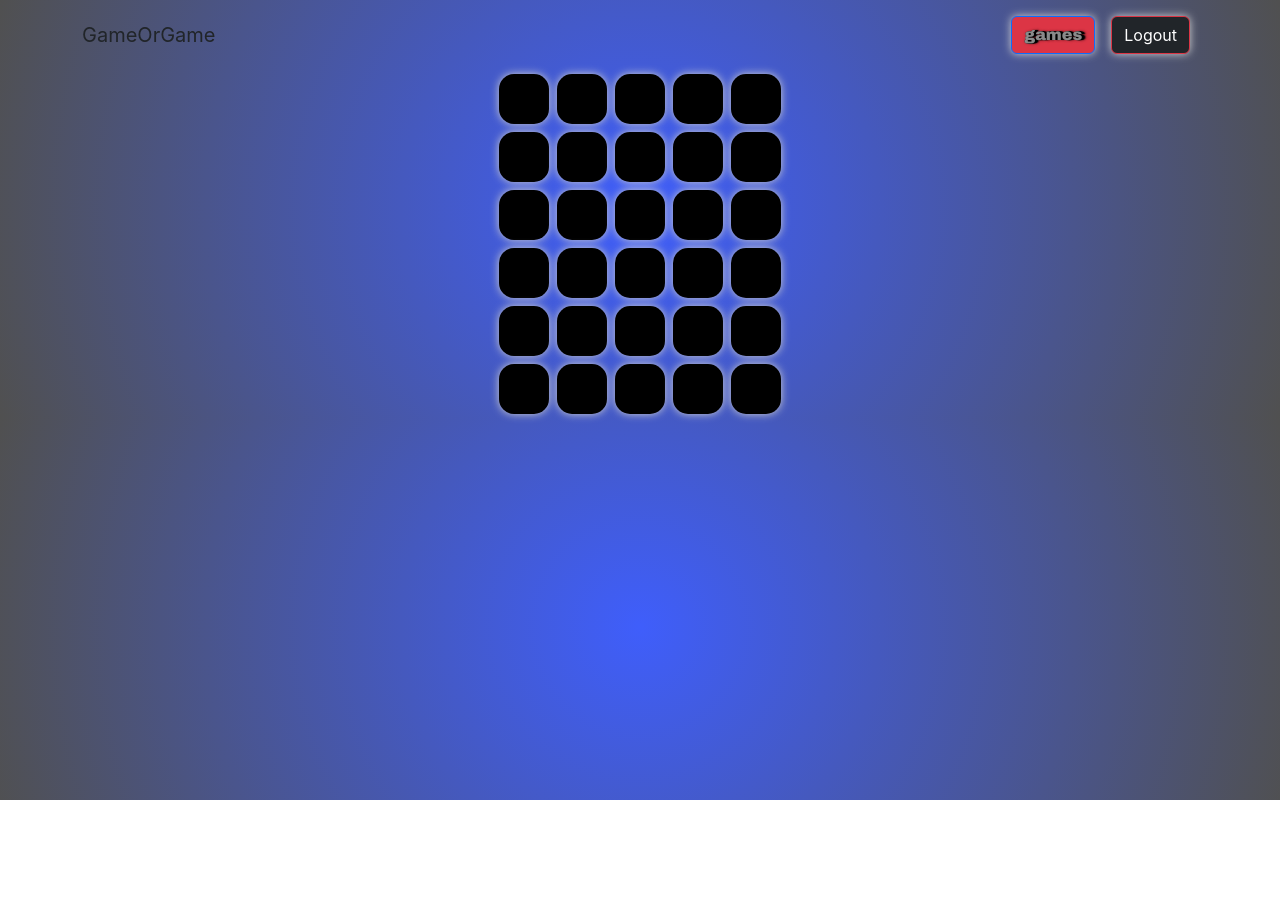
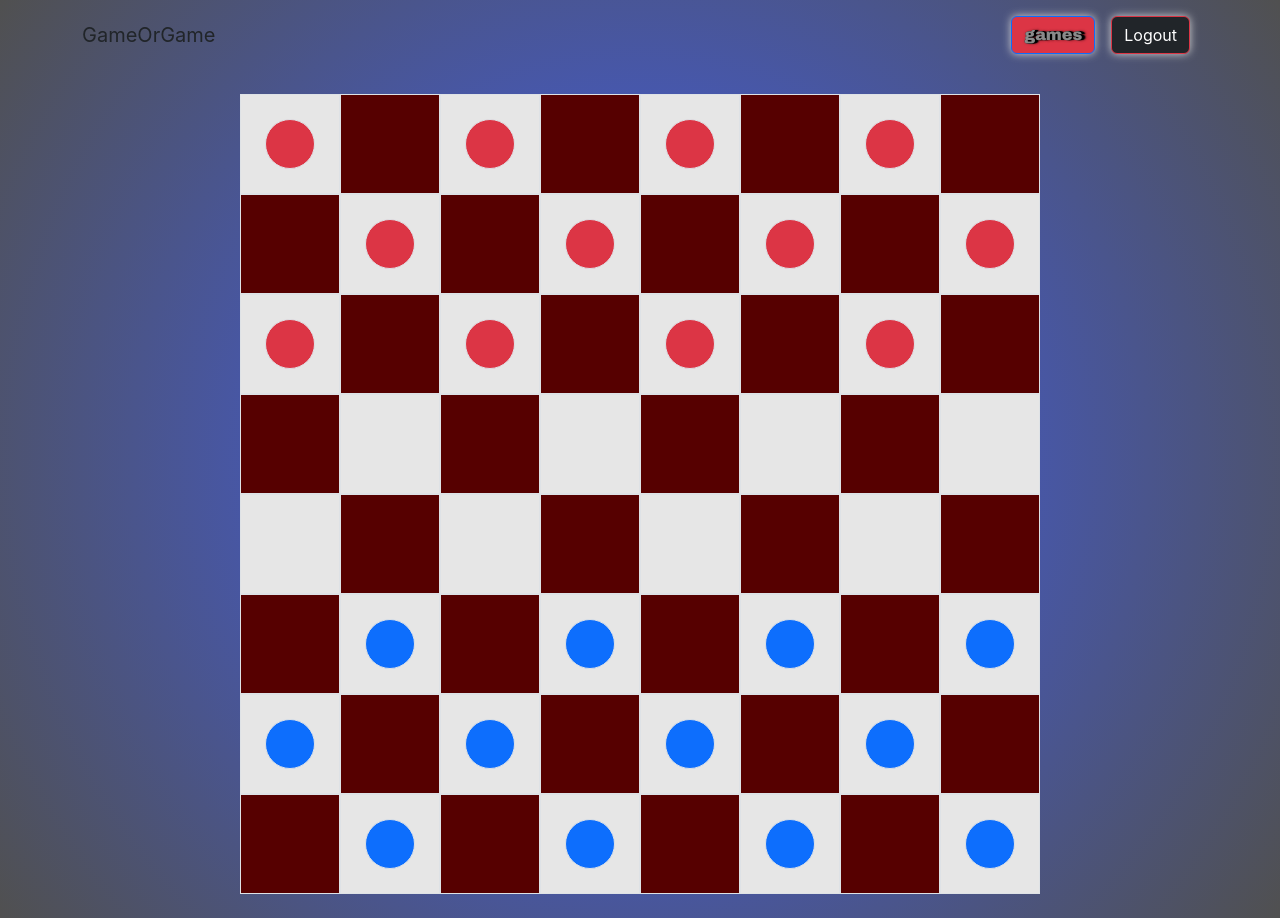
Before and after one commit to OrMizrahi12/PlayOrPlay_React_project, a React (Create React App) app: page /checkers in a window 1280 px wide. Before the commit the page ends 800 px from the top, so only its background shows below. Built offline with nearby package versions, Linux system fonts and the light colour scheme; sample sign-in values are in the browser's storage.

Commit message:
gameWork

```diff
--- /dev/null
+++ b/src/GAME/checkers/checkers.css
@@ -0,0 +1,20 @@
+#checkers{
+    display:grid ;
+    grid-template-columns:repeat(8,100px) ;
+    grid-template-rows:repeat(8,100px) ;
+    width: 800px;
+    height: 800px;
+    background-color:burlywood ;
+}
+
+#checkers .tile {
+    width: 100px;
+    height: 100px;
+}
+
+#checkers .black-tile {
+    background-color:rgb(86, 0, 0) ;
+}
+#checkers .white-tile {
+    background-color: rgb(230, 230, 230);
+}
--- a/src/GAME/checkers/checkers.jsx
+++ b/src/GAME/checkers/checkers.jsx
@@ -1,75 +1,172 @@
-import React from 'react'
+import React, { useEffect, useState } from 'react'
+import '../checkers/checkers.css'
+import { arColor, ar } from './checkers_tools'
+
+const cssKing1 = 'rounded-circle border border-5 border-warning bg-danger mx-auto m-4'
+const cssPlayer1 = 'rounded-circle border bg-danger mx-auto m-4'
+const cssKing2 = 'rounded-circle border border-5 border-warning bg-primary mx-auto m-4'
+const cssPlayer2 = 'rounded-circle border bg-primary mx-auto m-4 '
 
 const Checkers = () => {
 
-    let num = [{ num: 1, side: 'l' }, { num: 2, side: 'lc' }, { num: 3, side: 'c' }, { num: 4, side: 'rc' }, { num: 5, side: 'r' }]
-    let num1 = [{ num: 6, side: 'l' }, { num: 7, side: 'lc' }, { num: 8, side: 'c' }, { num: 9, side: 'rc' }, { num: 10, side: 'r' },]
-    let num2 = [{ num: 11, side: 'l' }, { num: 12, side: 'lc' }, { num: 13, side: 'c' }, { num: 14, side: 'rc' }, { num: 15, side: 'r' },]
-    let num3 = [{ num: 16, side: 'l' }, { num: 17, side: 'lc' }, { num: 18, side: 'c' }, { num: 19, side: 'rc' }, { num: 20, side: 'r' },]
-    let num4 = [{ num: 21, side: 'l' }, { num: 22, side: 'lc' }, { num: 23, side: 'c' }, { num: 24, side: 'rc' }, { num: 25, side: 'r' },]
-    let num5 = [{ num: 26, side: 'l' }, { num: 27, side: 'lc' }, { num: 28, side: 'c' }, { num: 29, side: 'rc' }, { num: 30, side: 'r' },]
-    let prev = 0;
+
+    const [bord, setBord] = useState()
+    const [operate, setOperate] = useState(false)
+
+    const player1 = 1;
+    const player2 = 2;
+    const king1 = 10;
+    const king2 = 20;
+    const empty = 0
+
+    const [ar1, setAr1] = useState([
+        player1, empty, player1, empty, player1, empty, player1, empty, empty, player1,
+        empty, player1, empty, player1, empty, player1, player1, empty, player1, empty,
+        player1, empty, player1, empty, empty, empty, empty, empty, empty, empty, empty,
+        empty, empty, empty, empty, empty, empty, empty, empty, empty, empty, player2,
+        empty, player2, empty, player2, empty, player2, player2, empty,
+        player2, empty, player2, empty, player2, empty, empty, player2, empty,
+        player2, empty, player2, empty, player2
+    ])
     let temp;
-    let tempSide;
-    let current;
-    let currentSide;
-    let countPlayer =0;
+    let one
+    let two
+
+    let ar_location_y = []
+    let ar_x = []
+    let canMove;
+    let canAttackS1;
+    let canAttackS2;
+
+    const test = (x, y, i) => {
+
+        console.log(i)
+        setOperate(!operate)
 
 
-    const move = (x) => {
+        ar_location_y.push(y)
+        ar_location_y = ar_location_y.filter(x => x !== undefined)
 
-            if (prev == 0) {
-                temp = x.num
-                tempSide = x.side
-                document.querySelector(`#btn${temp}`).style.backgroundColor = 'orange';
-            }
-            if (prev == 1 && prev != temp  ) {
-
-                current = x.num;
-                currentSide = x.side
-                // || temp - current == 4 ||temp - current == 6
-                if (current - temp == 6 || current - temp == 4 || temp - current == 6 || temp - current == 4) {
-                    document.querySelector(`#btn${current}`).style.backgroundColor = 'green'
-                    document.querySelector(`#btn${temp}`).style.backgroundColor = 'black'
+        if (ar_location_y.length === 2) {
+            if
+                (
+                ar_location_y[1] - ar_location_y[0] === 9 ||
+                ar_location_y[0] - ar_location_y[1] === 9 ||
+                ar_location_y[1] - ar_location_y[0] === 7 ||
+                ar_location_y[0] - ar_location_y[1] === 7
+            ) canMove = true
+            else canMove = false;
+            if (
+                ar_location_y[1] - ar_location_y[0] === 18 ||
+                ar_location_y[0] - ar_location_y[1] === 18
+            ) canAttackS1 = true
+            else canAttackS1 = false
+            if (
+                ar_location_y[1] - ar_location_y[0] === 14 ||
+                ar_location_y[0] - ar_location_y[1] === 14
+            ) canAttackS2 = true
+            else canAttackS2 = false
 
 
-                }
-                if (temp - current == 6 || temp - current == 4 && temp > current   && countPlayer == 1 ) {
-                    document.querySelector(`#btn${current}`).style.backgroundColor = 'green'
-                    document.querySelector(`#btn${temp}`).style.backgroundColor = 'black'
-                }
-                prev = -1
+        }
+
+        ar_x.push(x)
+        ar_x = ar_x.filter(x => x !== undefined)
+
+
+        if (x == 1 || x == 2 || x == 10 || x == 20) {
+            ar1[y] = 0
+            temp = x
+            x == 1 ? one = true : two = true
+        }
+        if (x === 0 && canMove) {
+            ar1[y] = temp
+            ar_location_y = []
+        }
+        else if (x === 0 && canAttackS1 && !canMove && !canAttackS2) {
+            ar1[y] = temp
+            if(ar_location_y[0] < ar_location_y[1])
+            ar1[y - 9] = 0;
+            else
+            ar1[y + 9] = 0;
+
+            ar_location_y = []
+        }
+        else if (x === 0 && canAttackS2 && !canMove && !canAttackS1){
+            ar1[y] = temp
+            if(ar_location_y[0] < ar_location_y[1])
+            ar1[y - 7] = 0;
+            else
+            ar1[y + 7] = 0;
+
+            ar_location_y = []
+        }
+        else if (x === 0 && !canMove && !canAttackS1 && !canAttackS2) {
+            ar1[ar_location_y[0]] = temp
+            ar_location_y = []
+        }
+
+
+
+
+
+        if (ar1[57] == 1) ar1[57] = king1;
+        else if (ar1[59] == 1) ar1[59] = king1;
+        else if (ar1[61] == 1) ar1[61] = king1;
+        else if (ar1[63] == 1) ar1[63] = king1;
+        else if (ar1[0] == 2) ar1[0] = king2;
+        else if (ar1[2] == 2) ar1[2] = king2;
+        else if (ar1[4] == 2) ar1[4] = king2;
+        else if (ar1[6] == 2) ar1[6] = king2;
+
+
+        if (!ar1.includes(player1) && !ar1.includes(king1))
+            document.querySelector('#id_h1').innerHTML = "blue is win!"
+        else if (!ar1.includes(player2) && !ar1.includes(king1))
+            document.querySelector('#id_h1').innerHTML = "red is win!"
+
+        startBored();
+    }
+    useEffect(() => { startBored() }, [operate || !operate])
+
+    const startBored = () => {
+        setBord(<div className='mx-auto m-4' id='checkers' >
+            {
+                // ar1[i] = how is the player?  (0 ? 1 ? 10 ? 20 ?)
+                // x the id of the block
+                //
+                ar.map((x, i) => <span
+                    onClick={() => test(ar1[i], x, i)}
+                    className={arColor[i] == 1 ? "tile white-tile border" : "tile black-tile border"}>
+                    {
+                        ar1[i] == 1 ?
+                            <section
+                                className={cssPlayer1}
+                                style={{ width: 50, height: 50 }} >
+                            </section> : ar1[i] == 2 ?
+                                <section
+                                    className={cssPlayer2}
+                                    style={{ width: 50, height: 50 }} >
+                                </section> : ar1[i] == 10 ? <section
+                                    className={cssKing1}
+                                    style={{ width: 50, height: 50 }} >
+                                </section> : ar1[i] == 20 && <section
+                                    className={cssKing2}
+                                    style={{ width: 50, height: 50 }} >
+                                </section>
+                    }
+                </span>
+                )
             }
+        </div>)
+    }
 
-        prev++
-        console.log(`temp:${temp}, current:${current}`)
-    }
 
     return (
         <div>
-            {
-                num.map(x => <button className='p-3 m-1' onClick={() => move(x)} id={`btn${x.num}`} style={{ width: 50, height: 50, backgroundColor: 'black' }} ></button>)
-            }
-            <br />
-            {
-                num1.map(x => <button className='p-3 m-1' onClick={() => move(x)} id={`btn${x.num}`} style={{ width: 50, height: 50, backgroundColor: 'black' }} ></button>)
-            }
-            <br />
-            {
-                num2.map(x => <button className='p-3 m-1' onClick={() => move(x)} id={`btn${x.num}`} style={{ width: 50, height: 50, backgroundColor: 'black' }} ></button>)
-            }
-            <br />
-            {
-                num3.map(x => <button className='p-3 m-1' onClick={() => move(x)} id={`btn${x.num}`} style={{ width: 50, height: 50, backgroundColor: 'black' }} ></button>)
-            }
-            <br />
-            {
-                num4.map(x => <button className='p-3 m-1' onClick={() => move(x)} id={`btn${x.num}`} style={{ width: 50, height: 50, backgroundColor: 'black' }} ></button>)
-            }
-            <br />
-            {
-                num5.map(x => <button className='p-3 m-1' onClick={() => move(x)} id={`btn${x.num}`} style={{ width: 50, height: 50, backgroundColor: 'black' }} ></button>)
-            }
+            <h1 id='id_h1'></h1>
+
+            {bord}
 
         </div>
     )
--- /dev/null
+++ b/src/GAME/checkers/checkers_tools.jsx
@@ -0,0 +1,24 @@
+export const p = 1;
+export const ar = [
+    0, 1,  2,  3,  4,  5,  6,  7,
+    8,  9, 10, 11, 12, 13, 14, 15,
+    16, 17, 18, 19, 20, 21, 22, 23,
+    24, 25, 26, 27, 28, 29, 30, 31,
+    32, 33, 34, 35, 36, 37, 38, 39,
+    40, 41, 42, 43, 44, 45, 46, 47,
+    48, 49, 50, 51, 52, 53, 54, 55,
+    56, 57, 58, 59, 60, 61, 62, 63
+]
+if(
+    ar[0] == 0 && ar[1] == 18 || ar[1] == 0 && ar[0] == 18||
+    ar[0] == 0 && ar[1] == 18 || ar[1] == 0 && ar[0] == 18
+
+
+){
+
+}
+export const arColor = [
+    1, 0, 1, 0, 1, 0, 1, 0, 0, 1, 0, 1, 0, 1, 0, 1, 1, 0, 1, 0, 1, 0, 1, 0
+    , 0, 1, 0, 1, 0, 1, 0, 1, 1, 0, 1, 0, 1, 0, 1, 0, 0, 1, 0, 1, 0, 1, 0, 1
+    , 1, 0, 1, 0, 1, 0, 1, 0, 0, 1, 0, 1, 0, 1, 0, 1, 1, 0, 1, 0, 1, 0, 1, 0
+]
--- a/src/GAME/main_game.jsx
+++ b/src/GAME/main_game.jsx
@@ -1,5 +1,4 @@
 import { useState } from 'react';
-import Button from 'react-bootstrap/Button';
 import Card from 'react-bootstrap/Card';
 import { useNavigate } from 'react-router-dom'
 import { arr } from './arrPage';
```
Also changed, not shown: src/components/basic/Main_Comp.jsx (line endings or trailing spaces).
